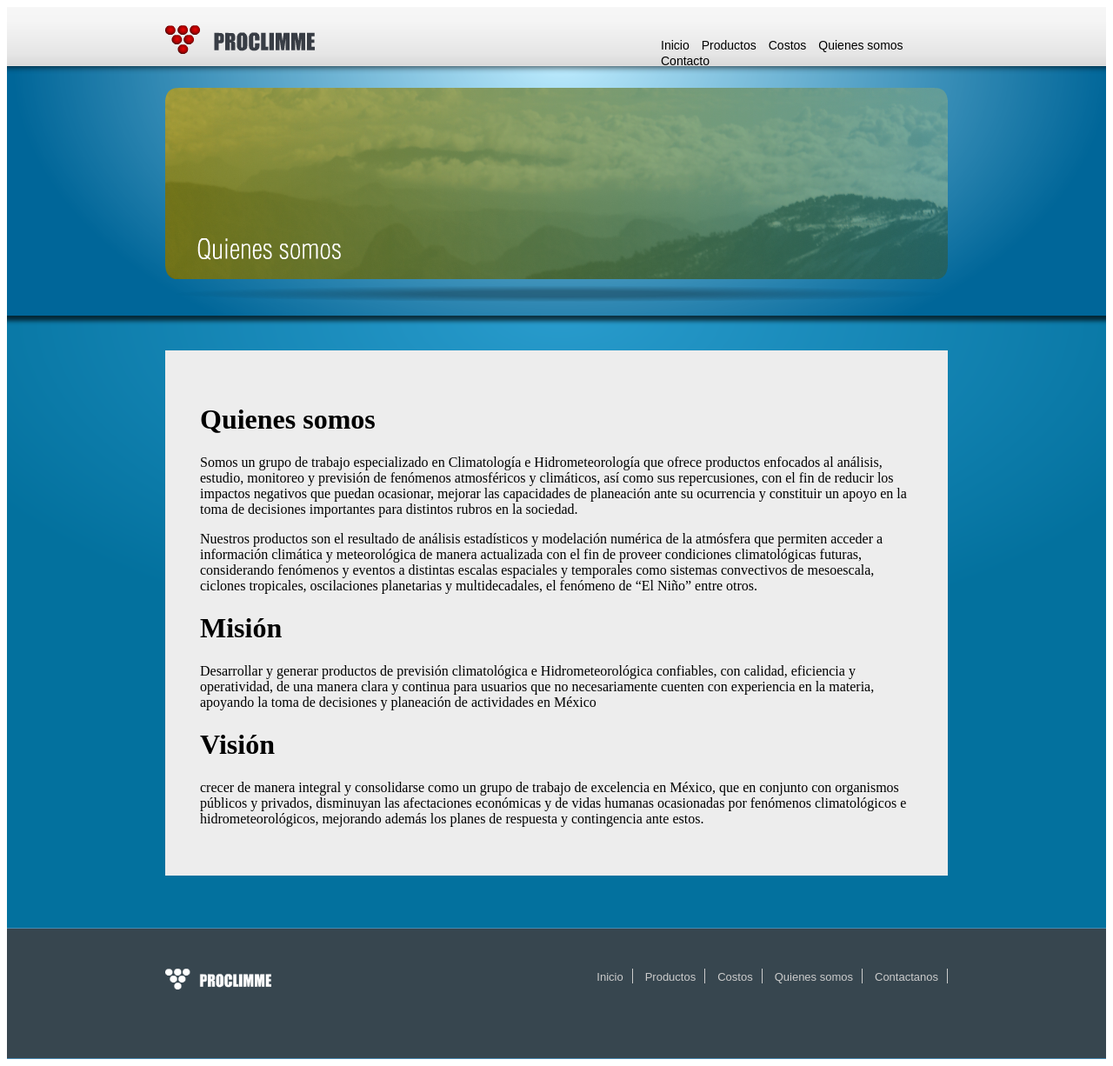
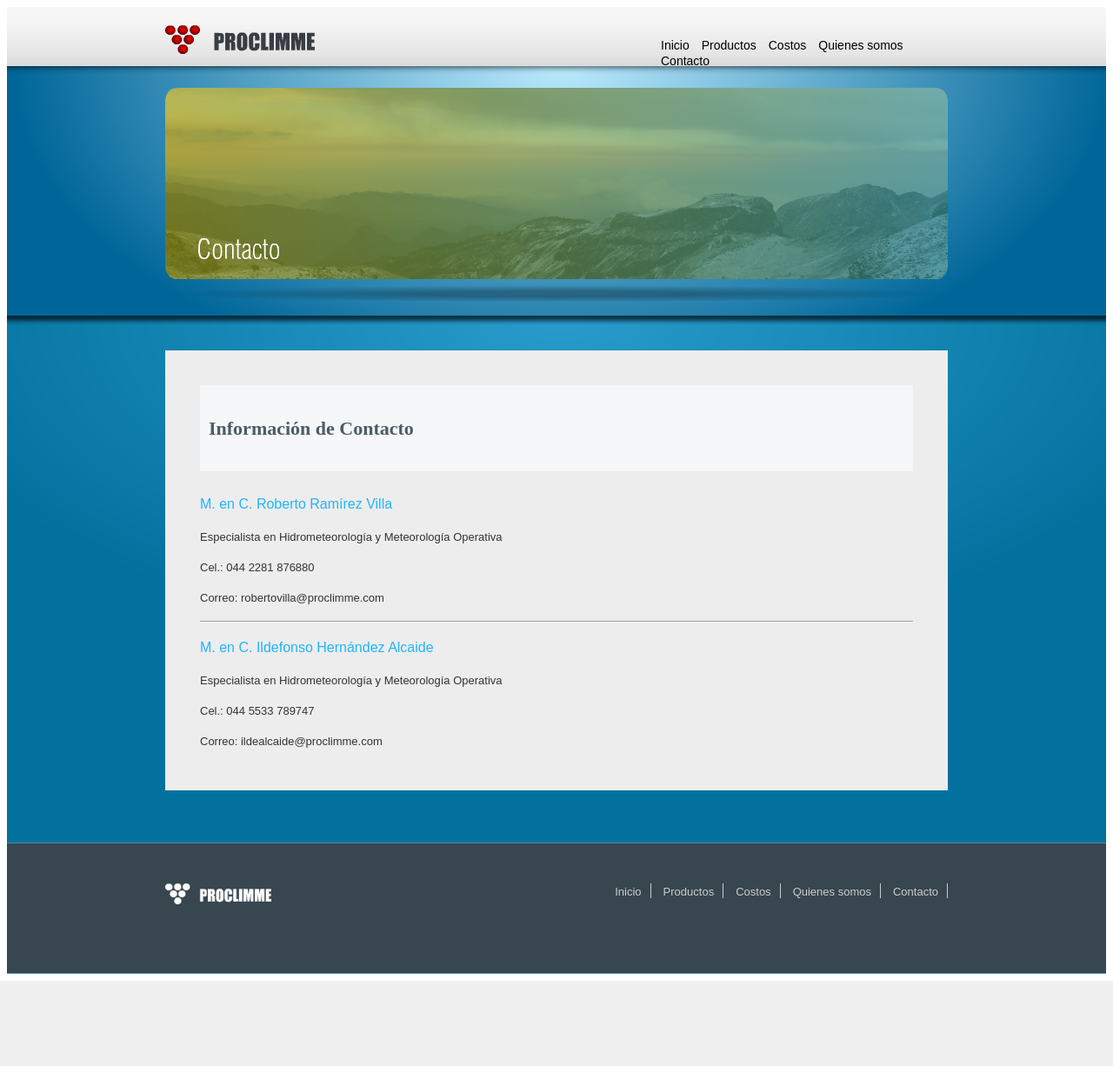
Before and after one commit to MXRKO/proclimme.com, a PHP site: page /contacto.php in a window 1280 px wide. Shown: the whole page at 87% size. After the commit the page ends 1128 px from the top, so only its background shows below. Run offline with PHP 8.4, Linux system fonts and the light colour scheme; some libraries are stand-ins or nearby versions.

Commit message:
Se terminaron seccion: Contacto y Quienes somos
Se termino el diseño principal de las secciones contacto y quienes somos

```diff
--- a/contacto.php
+++ b/contacto.php
@@ -21,8 +21,8 @@
                 <li><a href="<?=$menu["inicio"]?>">Inicio</a></li>
                 <li><a href="<?=$menu["productos"]?>">Productos</a></li>
                 <li><a href="<?=$menu["costos"]?>">Costos</a></li>
-                <li><a href="#">Quienes somos</a></li>
-                <li><a href="<?=$menu["contacto"]?>">Contacto</a></li>
+                <li><a href="<?=$menu["quienes"]?>">Quienes somos</a></li>
+                <li><a href="#">Contacto</a></li>
             </ul>
         </div>
         <div class="limpiar"></div>
@@ -30,7 +30,7 @@
 </div>
 <div class="imgCentral">
     <div class="bannerImgs">
-        <div class="bannerItem quienes">
+        <div class="bannerItem contacto">
         </div>
     </div>
 </div>
@@ -42,21 +42,17 @@
 <div class="contenido texto">
 	<div class="marco">
         <div class="marcoTitulo">
-        	<h1 class="tituloQuienes">Quienes somos</h1>
+        	<h1 class="tituloContacto">Información de Contacto</h1>
         </div>
-        <p>Somos un grupo de trabajo especializado en Climatología e Hidrometeorología que ofrece productos enfocados al análisis, estudio, monitoreo y previsión de fenómenos atmosféricos y climáticos, así como sus repercusiones, con el fin de reducir los impactos negativos que puedan ocasionar, mejorar las capacidades de planeación ante su ocurrencia y constituir un apoyo en la toma de decisiones importantes para distintos rubros en la sociedad.</p>
-        <p>Nuestros productos son el resultado de análisis estadísticos y modelación numérica de la atmósfera que permiten acceder a información climática y meteorológica de manera actualizada con el fin de proveer condiciones climatológicas futuras, considerando fenómenos y eventos a distintas escalas espaciales y temporales como sistemas convectivos de mesoescala, ciclones tropicales, oscilaciones planetarias y multidecadales, el fenómeno de “El Niño” entre otros.</p>
-        <div class="mvision">
-        	<div class="mision">
-            	<h1>Misión</h1>
-                <p>Desarrollar y generar productos de previsión climatológica e Hidrometeorológica confiables, con calidad, eficiencia y operatividad, de una manera clara y continua para usuarios que no necesariamente cuenten con experiencia en la materia, apoyando la toma de decisiones y planeación de actividades en México</p>
-            </div>
-            <div class="vision">
-            	<h1>Visión</h1>
-                <p>crecer de manera integral y consolidarse como un grupo de trabajo de excelencia en México, que en conjunto con organismos públicos y privados, disminuyan las afectaciones económicas y de vidas humanas ocasionadas por fenómenos climatológicos e hidrometeorológicos, mejorando además los planes de respuesta y contingencia ante estos.</p>
-            </div>
-            <div class="limpiar"></div>
-        </div>
+        <h3>M. en C. Roberto Ramírez Villa</h3>
+		<p>Especialista en Hidrometeorología y Meteorología Operativa</p>
+		<p>Cel.:  044 2281 876880</p>
+		<p>Correo:  robertovilla@proclimme.com</p>
+ 		<div class="separador"></div>
+        <h3>M. en C. Ildefonso Hernández Alcaide</h3>
+		<p>Especialista en Hidrometeorología y Meteorología Operativa</p>
+		<p>Cel.:  044 5533 789747</p>
+		<p>Correo:  ildealcaide@proclimme.com</p>
     </div>
 </div>
 <div class="footer">
@@ -69,8 +65,8 @@
             	<li><a href="<?=$menu["inicio"]?>">Inicio</a></li>
                 <li><a href="<?=$menu["productos"]?>">Productos</a></li>
                 <li><a href="<?=$menu["costos"]?>">Costos</a></li>
-                <li><a href="#">Quienes somos</a></li>
-                <li><a href="<?=$menu["contacto"]?>">Contactanos</a></li>
+                <li><a href="<?=$menu["quienes"]?>">Quienes somos</a></li>
+                <li><a href="#">Contacto</a></li>
             </ul>
         </div>
         <div class="limpiar"></div>
--- a/index.php
+++ b/index.php
@@ -188,7 +188,7 @@
                 <li><a href="<?=$menu["productos"]?>">Productos</a></li>
                 <li><a href="<?=$menu["costos"]?>">Costos</a></li>
                 <li><a href="<?=$menu["quienes"]?>">Quienes somos</a></li>
-                <li><a href="<?=$menu["contacto"]?>">Contactanos</a></li>
+                <li><a href="<?=$menu["contacto"]?>">Contacto</a></li>
             </ul>
         </div>
         <div class="limpiar"></div>
--- /dev/null
+++ b/lib/css/contacto.css
@@ -0,0 +1,45 @@
+@charset "utf-8";
+/* CSS Document */
+.contacto{
+	background-image:url(../../image/imgContacto.png);
+	background-repeat:no-repeat;
+}
+
+.marcoTitulo{
+	background-color:#F5F7F8;
+	padding:20px 10px 20px 10px;
+	display:block;
+	margin-bottom:25px;
+}
+
+h1.tituloContacto{
+	font-size:22px;
+	line-height:30px;
+	color:#4B5C66;
+	font-weight:bold;
+}
+
+.texto p{
+	font-family:Arial, Helvetica, sans-serif;
+	color:#333;
+	font-size:13px;
+	line-height:22px;
+	margin-bottom:5px;
+}
+
+.texto h3{
+	font-family:Arial, Helvetica, sans-serif;
+	font-size:16px;
+	color:#21B5FD;
+	line-height:25px;
+	margin-bottom:15px;
+	font-weight:lighter;
+}
+
+.separador{
+	background-color:#999;
+	border-bottom:1px #FFF solid;
+	height:1px;
+	margin-top:15px;
+	margin-bottom:15px;
+}
--- a/lib/php/settings.php
+++ b/lib/php/settings.php
@@ -3,5 +3,5 @@
 				"productos"=>"#",
 				"costos"=>"#",
 				"quienes"=>"quienes.php",
-				"contacto"=>"#");
+				"contacto"=>"contacto.php");
 ?>
--- a/quienes.php
+++ b/quienes.php
@@ -99,7 +99,7 @@
                 <li><a href="<?=$menu["productos"]?>">Productos</a></li>
                 <li><a href="<?=$menu["costos"]?>">Costos</a></li>
                 <li><a href="#">Quienes somos</a></li>
-                <li><a href="<?=$menu["contacto"]?>">Contactanos</a></li>
+                <li><a href="<?=$menu["contacto"]?>">Contacto</a></li>
             </ul>
         </div>
         <div class="limpiar"></div>
```
Also changed, not shown: image/imgContacto.png (added), 1 other file.
